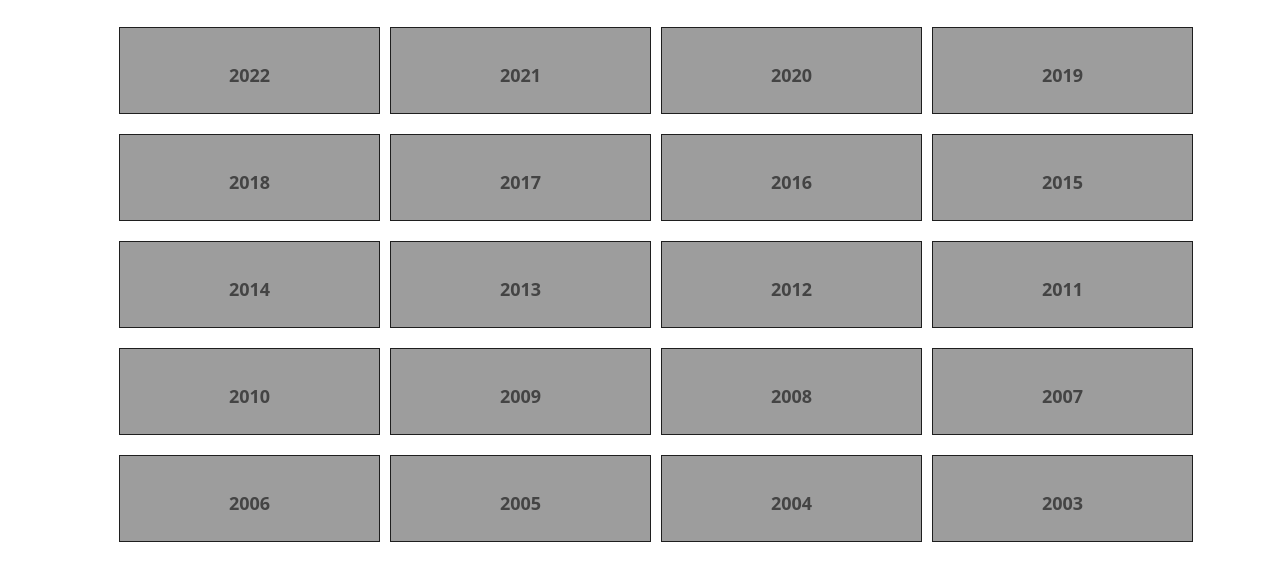
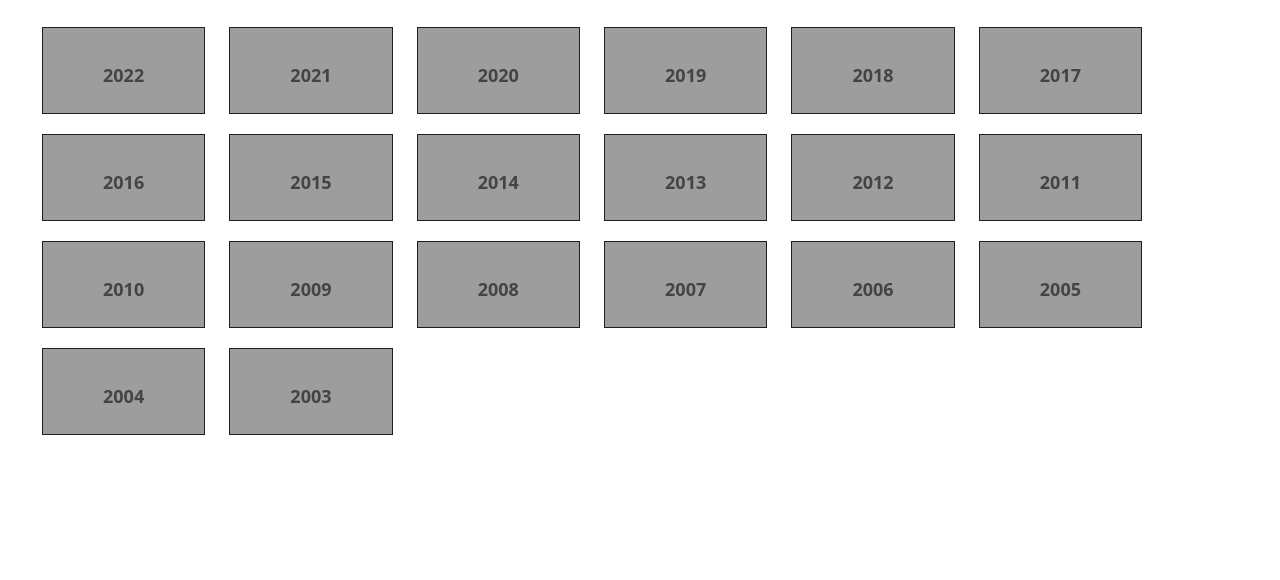
Before and after one commit to Svetoslav-Bogdanov/formula-1-javascript, a plain HTML site: page index.html in a window 1280 px wide. Shown: the part 74-654 px from the top of the page. Drawn offline with nearby package versions, Linux system fonts and the light colour scheme.

Commit message:
html something-something

```diff
--- a/header.css
+++ b/header.css
@@ -1,3 +1,4 @@
+
 h1{
     margin-left: 35px;
     border-bottom: 3px solid;
--- a/index.css
+++ b/index.css
@@ -1,17 +1,25 @@
-ul{
-    display: grid;
-    grid-template-columns: auto auto auto auto;
-    margin-left: 0px;
+
+.flex-container {
+    display: flex;
+    flex-wrap: wrap;
+    width: 100%;
+    padding: 0;
+    margin: 0px;
 }
 
-li{
+.flex-item{
+    order: 4;
+}
+
+li {
     text-align: center;
     list-style-type:none;
-    margin: 10px 5px;
-    padding: 20px;
+    padding: 20px 60px;
+    margin: 10px;
     background-color: rgb(157, 157, 157);
     border: 1px solid rgba(0, 0, 0, 0.8);
     font-size: 30px;
+    display: inline-block;
 }
 
 a {
--- a/index.html
+++ b/index.html
@@ -13,14 +13,15 @@
 </head>
 
 <body>
+
         <header class="container">
             <h1>Сезони</h1>
         </header>
-    <main class="container">
-        <div class="row mb-4">
-            <div class="col">
+
+
+    <main class="flex-container">
         <ul>
-                    <li class="grid-item">
+            <li>
                 <a href="">2022</a>
             </li>
             <li>
@@ -82,9 +83,8 @@
             </li>
         </ul>
 
-            </div>
-        </div>
     </main>
+
 </body>
 
 </html>
```
Lines whose indentation alone changed are shown as unchanged.
